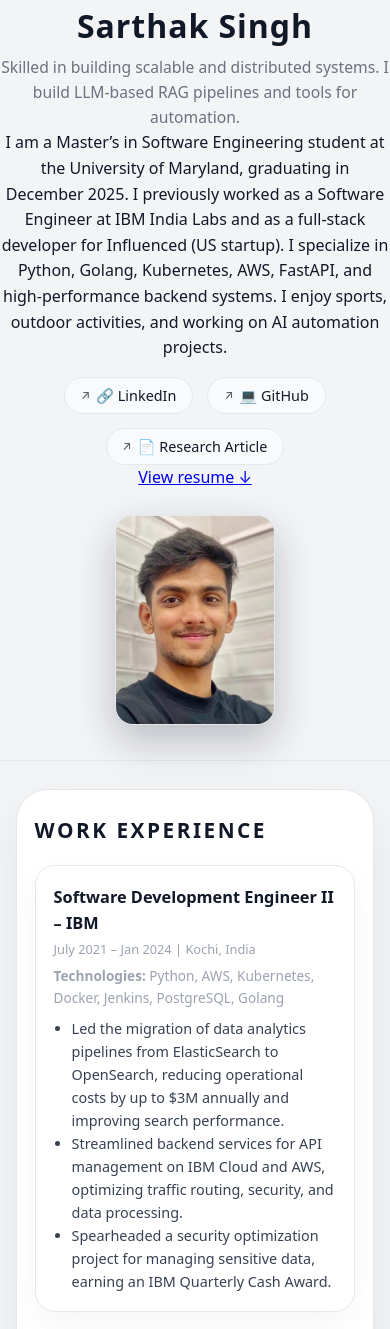
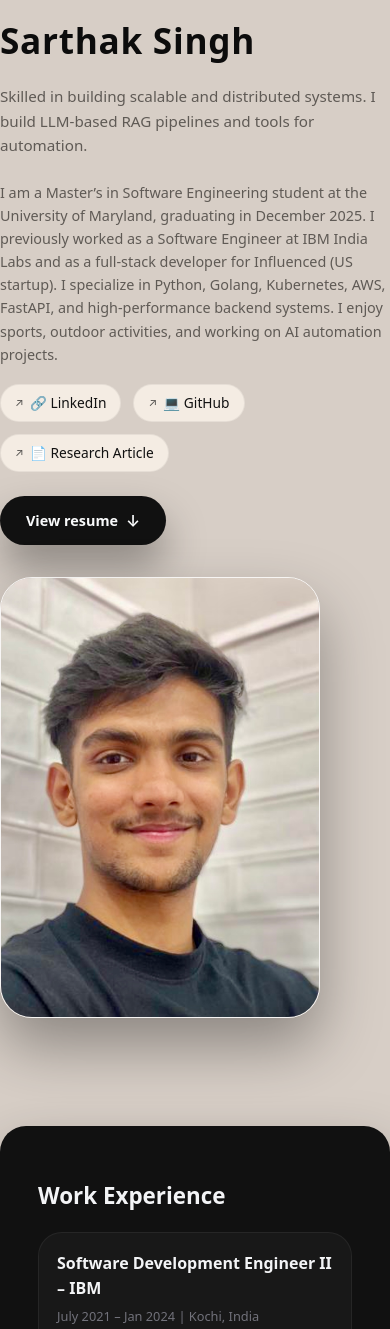
Before and after one commit to Sarthak-kiloray/Sarthak-kiloray.github.io, a plain HTML site: page index.html in a window 390 px wide. Shown: the top 1329 px of the page. Drawn offline with Linux system fonts and the light colour scheme.

Commit message:
Refactor CSS for Kosuke-Style theme
Updated styles for the Kosuke-Style theme, including color variables, layout adjustments, and responsive design changes.

```diff
--- a/style.css
+++ b/style.css
@@ -1,359 +1,365 @@
-/* =============== */
-/*  GLOBAL RESET   */
-/* =============== */
+/* ===================== */
+/*  KOSUKE-STYLE THEME   */
+/* ===================== */
 
+/* Reset */
 * {
     margin: 0;
     padding: 0;
     box-sizing: border-box;
 }
 
-/* =============== */
-/*  BASE STYLES    */
-/* =============== */
+:root {
+    --bg-hero: #d7cec6;          /* light beige */
+    --bg-page: #111111;          /* behind sections */
+    --bg-section: #111111;
+    --bg-card: #181818;
+    --bg-chip: #e0d4c8;
 
-:root {
-    --bg-page: #f3f4f6;
-    --bg-card: #ffffff;
-    --text-main: #111827;
-    --text-muted: #6b7280;
-    --border-soft: #e5e7eb;
-    --accent: #111827;
-    --accent-soft: #9ca3af;
-    --shadow-soft: 0 18px 45px rgba(15, 23, 42, 0.06);
-    --radius-card: 20px;
+    --text-main: #0c0c0c;
+    --text-muted: #5f5a55;
+    --text-on-dark: #f3f4f6;
+    --text-on-dark-muted: #a1a1aa;
+
+    --accent-dark: #111111;
+    --accent-light: #f3f4f6;
+
+    --border-soft: rgba(0,0,0,0.08);
+    --border-dark: rgba(255,255,255,0.06);
+
+    --radius-hero-img: 32px;
+    --radius-card: 24px;
     --radius-pill: 999px;
-    --transition-fast: 180ms ease-out;
+
+    --shadow-soft: 0 28px 60px rgba(0,0,0,0.35);
+
     --font-sans: system-ui, -apple-system, BlinkMacSystemFont, "SF Pro Text",
         "Segoe UI", sans-serif;
 }
 
+/* ===== Base ===== */
+
 body {
     font-family: var(--font-sans);
     line-height: 1.6;
+    background: var(--bg-hero);
     color: var(--text-main);
-    background-color: var(--bg-page);
 }
 
-/* Main shell */
+/* Let the beige hero fill the screen width */
 .container {
-    width: 92%;
-    max-width: 1100px;
-    margin: 40px auto 48px;
-    padding: 32px 28px 40px;
-    background-color: var(--bg-card);
-    border-radius: 32px;
-    border: 1px solid #e5e7eb;
+    width: 100%;
+    max-width: 1160px;
+    margin: 0 auto 60px;
+    padding: 40px 40px 60px;
+}
+
+/* ===================== */
+/*       HERO HEADER     */
+/* ===================== */
+
+header {
+    background: var(--bg-hero);
+    color: var(--text-main);
+    padding-top: 12px;
+    padding-bottom: 60px;
+}
+
+/* two-column hero like screenshot */
+.intro {
+    display: grid;
+    grid-template-columns: minmax(0, 1.6fr) minmax(260px, 1.2fr);
+    gap: 40px;
+    align-items: center;
+}
+
+/* Wrap text in optional .intro-text if you want, but not required */
+.intro-text {
+    max-width: 560px;
+}
+
+header h1 {
+    font-size: clamp(2.6rem, 4vw, 3.4rem);
+    font-weight: 800;
+    letter-spacing: 0.02em;
+    margin-bottom: 16px;
+}
+
+.subtitle {
+    font-size: 0.95rem;
+    max-width: 380px;
+    color: var(--text-muted);
+}
+
+/* Hero description paragraph (if you have one) */
+.hero-description {
+    margin-top: 24px;
+    font-size: 0.9rem;
+    max-width: 460px;
+    color: var(--text-muted);
+}
+
+/* Hero primary button (e.g. “View resume”) */
+.hero-actions {
+    margin-top: 24px;
+    display: flex;
+    align-items: center;
+    gap: 16px;
+    flex-wrap: wrap;
+}
+
+.btn-primary {
+    background: #111111;
+    color: #f9fafb;
+    border-radius: 999px;
+    padding: 12px 26px;
+    border: none;
+    font-size: 0.9rem;
+    font-weight: 600;
+    cursor: pointer;
+    display: inline-flex;
+    align-items: center;
+    gap: 8px;
+    box-shadow: 0 22px 40px rgba(0,0,0,0.35);
+    text-decoration: none;
+}
+
+.btn-primary span.arrow {
+    font-size: 1rem;
+    transform: translateY(1px);
+}
+
+.btn-primary:hover {
+    opacity: 0.92;
+}
+
+/* Little location text under hero button if you want it */
+.hero-meta {
+    margin-top: 20px;
+    font-size: 0.82rem;
+    color: var(--text-muted);
+}
+
+/* Photo on the right */
+header img {
+    width: 100%;
+    max-width: 360px;
+    justify-self: end;
+    height: auto;
+    border-radius: var(--radius-hero-img);
+    object-fit: cover;
+    border: 1px solid rgba(255,255,255,0.8);
     box-shadow: var(--shadow-soft);
 }
 
-/* ================= */
-/*  HEADER / HERO    */
-/* ================= */
-
-header {
-    background: transparent;
-    color: var(--text-main);
-    padding-bottom: 28px;
-    border-bottom: 1px solid var(--border-soft);
-}
-
-/* Hero layout: text + image */
-.intro {
-    display: flex;
-    flex-direction: column;
-    gap: 24px;
-    align-items: center;
-}
-
-header h1 {
-    font-size: 2.4rem;
-    letter-spacing: 0.03em;
-    font-weight: 700;
-    margin-bottom: 4px;
-}
-
-.subtitle {
-    font-style: normal;
-    margin-top: 4px;
-    font-size: 0.98rem;
-    color: var(--text-muted);
-    max-width: 480px;
-}
-
-/* Avatar / photo */
-header img {
-    width: 180px;
-    height: 240px;
-    border-radius: 18px;
-    object-fit: cover;
-    border: 1px solid var(--border-soft);
-    box-shadow: 0 16px 40px rgba(15, 23, 42, 0.25);
-    background-color: #d1d5db;
-    transition: transform var(--transition-fast), box-shadow var(--transition-fast);
-}
-
-header img:hover {
-    transform: translateY(-3px);
-    box-shadow: 0 22px 50px rgba(15, 23, 42, 0.35);
-}
-
-/* File input under image */
+/* file input under photo */
 #photo-upload {
-    margin-top: 8px;
-    font-size: 0.78rem;
+    display: block;
+    margin-top: 12px;
+    font-size: 0.8rem;
     color: var(--text-muted);
 }
 
-/* Hero on larger screens: side by side */
-@media (min-width: 900px) {
-    .intro {
-        flex-direction: row-reverse;
-        align-items: center;
-        justify-content: space-between;
-    }
-
-    .intro-text {
-        max-width: 520px;
-        text-align: left;
-    }
-}
-
-/* optional wrapper if you add <div class="intro-text"> around text in header */
-.intro-text {
-    text-align: center;
-}
-
-/* ===================== */
-/*  SOCIAL / TOP LINKS   */
-/* ===================== */
-
+/* Social bar under name (LinkedIn / GitHub / Paper) */
 .social-bar {
     display: flex;
-    gap: 14px;
-    align-items: center;
+    gap: 12px;
     flex-wrap: wrap;
-    margin-top: 16px;
-    justify-content: center;
+    margin-top: 18px;
+    font-size: 0.86rem;
 }
 
 .social-bar a {
-    color: var(--text-main);
-    font-weight: 500;
     text-decoration: none;
-    padding: 6px 16px;
+    color: #111111;
+    padding: 7px 14px;
     border-radius: var(--radius-pill);
-    border: 1px solid var(--border-soft);
-    background-color: #f9fafb;
+    background: #f4ece3;
+    border: 1px solid rgba(0,0,0,0.06);
     display: inline-flex;
     align-items: center;
     gap: 6px;
-    font-size: 0.9rem;
-    transition: background var(--transition-fast),
-                border-color var(--transition-fast),
-                transform var(--transition-fast),
-                box-shadow var(--transition-fast),
-                color var(--transition-fast);
 }
 
 .social-bar a::before {
     content: "↗";
-    font-size: 0.72rem;
+    font-size: 0.7rem;
     opacity: 0.7;
 }
 
 .social-bar a:hover {
-    background-color: #111827;
+    background: #111111;
     color: #f9fafb;
-    border-color: #111827;
-    transform: translateY(-1px);
-    box-shadow: 0 12px 26px rgba(15, 23, 42, 0.25);
 }
 
-/* fallback if you still use .links somewhere */
-.links {
-    margin-top: 12px;
-    display: flex;
-    flex-wrap: wrap;
-    gap: 10px;
-    justify-content: center;
+/* ============= */
+/*  DARK SECTIONS */
+/* ============= */
+
+/* Everything below hero sits on a dark background like screenshot 2/3 */
+body::after {
+    content: "";
+    position: fixed;
+    inset: 60vh 0 0 0;
+    background: var(--bg-page);
+    z-index: -1;
 }
 
-.links a {
-    color: var(--accent);
-    text-decoration: none;
-    font-weight: 500;
+/* Wrap each group (About / Experience / Education / Projects / Skills) */
+section {
+    margin-top: 40px;
+    padding: 32px 32px 30px;
+    background: var(--bg-section);
+    border-radius: 32px;
+    color: var(--text-on-dark);
+    box-shadow: var(--shadow-soft);
 }
 
-.links a:hover {
-    text-decoration: underline;
+/* section headings */
+h2 {
+    font-size: 1.4rem;
+    font-weight: 600;
+    margin-bottom: 18px;
+    color: var(--text-on-dark);
 }
 
-/* =============== */
-/*  SECTIONS       */
-/* =============== */
+/* ====== Cards (experience / education / projects) ====== */
 
-section {
-    margin-top: 32px;
-}
-
-/* Section titles */
-h2 {
-    margin-bottom: 18px;
-    color: var(--text-main);
-    font-size: 1.3rem;
-    letter-spacing: 0.12em;
-    text-transform: uppercase;
-    font-weight: 600;
-}
-
-/* Subcards: experience, education, project */
 .experience,
 .education,
 .project {
-    margin-bottom: 20px;
+    margin-bottom: 22px;
     padding: 18px 18px 14px;
     border-radius: var(--radius-card);
-    border: 1px solid var(--border-soft);
-    background-color: #ffffff;
-    box-shadow: 0 10px 28px rgba(15, 23, 42, 0.04);
-    transition: transform var(--transition-fast), box-shadow var(--transition-fast),
-                border-color var(--transition-fast);
-}
-
-.experience:hover,
-.education:hover,
-.project:hover {
-    transform: translateY(-3px);
-    box-shadow: 0 18px 40px rgba(15, 23, 42, 0.09);
-    border-color: #d1d5db;
+    background: var(--bg-card);
+    border: 1px solid var(--border-dark);
 }
 
 /* Titles inside cards */
 .experience h3,
 .education h3,
 .project h3 {
-    font-size: 1.02rem;
+    font-size: 1rem;
     font-weight: 600;
+    margin-bottom: 4px;
+    color: var(--text-on-dark);
+}
+
+.institution {
+    display: block;
+    font-size: 0.88rem;
+    color: var(--text-on-dark-muted);
     margin-bottom: 2px;
 }
 
-/* Institution / company */
-.institution {
-    display: block;
-    font-size: 0.9rem;
-    color: var(--text-muted);
-    margin-bottom: 1px;
-}
-
-/* Date + location */
 .duration-location {
     display: block;
     font-size: 0.8rem;
-    color: #9ca3af;
-    margin-bottom: 6px;
-}
-
-/* Technologies line */
-.technologies {
-    font-size: 0.85rem;
-    color: var(--accent-soft);
+    color: #71717a;
     margin-bottom: 8px;
 }
 
-/* Lists (bullets) */
+.technologies {
+    font-size: 0.84rem;
+    color: #e5e7eb;
+    margin-bottom: 8px;
+}
+
+/* Bullet lists */
 .highlights,
 .details {
     list-style: disc;
-    padding-left: 18px;
-    margin-bottom: 4px;
+    padding-left: 20px;
+    margin-bottom: 6px;
     font-size: 0.9rem;
-    color: #374151;
+    color: #e5e7eb;
 }
 
-/* ======================== */
-/*  TEACHING ASSISTANT TAG  */
-/* ======================== */
-
-/* If you used a dedicated TA highlight div */
+/* Teaching assistant highlight if you’re using .ta-highlight */
 .ta-highlight {
     margin-top: 6px;
-    padding: 8px 10px;
-    border-radius: 999px;
-    background-color: #f3f4f6;
-    font-size: 0.86rem;
-    color: #374151;
     display: inline-flex;
     align-items: center;
     gap: 6px;
+    padding: 6px 12px;
+    border-radius: var(--radius-pill);
+    background: rgba(250, 250, 249, 0.06);
+    font-size: 0.85rem;
+    color: #e5e7eb;
 }
 
 .ta-highlight::before {
     content: "●";
-    font-size: 0.78rem;
-    color: #10b981;
+    font-size: 0.7rem;
+    color: #a3e635;
 }
 
-/* ============== */
-/*  SKILLS GRID   */
-/* ============== */
+/* ===== Skills grid on dark background ===== */
 
 .skills-grid {
     display: grid;
-    grid-template-columns: repeat(auto-fill, minmax(210px, 1fr));
-    gap: 16px;
-    margin-top: 8px;
+    grid-template-columns: repeat(auto-fill, minmax(220px, 1fr));
+    gap: 18px;
+    margin-top: 10px;
 }
 
 .skill-category {
-    padding: 12px 12px 10px;
-    border-radius: 14px;
-    border: 1px solid var(--border-soft);
-    background-color: #f9fafb;
+    background: #18181b;
+    border-radius: 18px;
+    border: 1px solid var(--border-dark);
+    padding: 14px 14px 10px;
     font-size: 0.9rem;
+    color: #e5e7eb;
 }
 
 .skill-category h4 {
-    margin-bottom: 4px;
-    color: var(--text-main);
+    margin-bottom: 6px;
     font-size: 0.9rem;
     font-weight: 600;
 }
 
-/* ============ */
-/*  FOOTER      */
-/* ============ */
+/* ===== Footer ===== */
 
 footer {
-    margin-top: 36px;
-    padding-top: 18px;
-    border-top: 1px solid var(--border-soft);
+    padding: 24px 0 0;
+    margin-top: 40px;
     text-align: center;
-    font-size: 0.82rem;
-    color: var(--text-muted);
+    font-size: 0.8rem;
+    color: #a1a1aa;
     background: transparent;
 }
 
-/* ================ */
-/*  RESPONSIVE      */
-/* ================ */
+/* ============== */
+/*  RESPONSIVE    */
+/* ============== */
 
-@media (max-width: 768px) {
+@media (max-width: 900px) {
     .container {
-        padding: 24px 18px 32px;
-        margin-top: 24px;
+        padding: 28px 20px 48px;
     }
 
-    header h1 {
-        font-size: 2rem;
+    .intro {
+        grid-template-columns: minmax(0, 1fr);
+        gap: 32px;
     }
 
     header img {
-        width: 160px;
-        height: 210px;
+        justify-self: center;
+        max-width: 320px;
+    }
+
+    .intro-text {
+        text-align: left;
+    }
+}
+
+@media (max-width: 600px) {
+    header h1 {
+        font-size: 2.2rem;
     }
 
     section {
-        margin-top: 28px;
+        padding: 24px 18px 22px;
+        border-radius: 26px;
     }
 }
```
